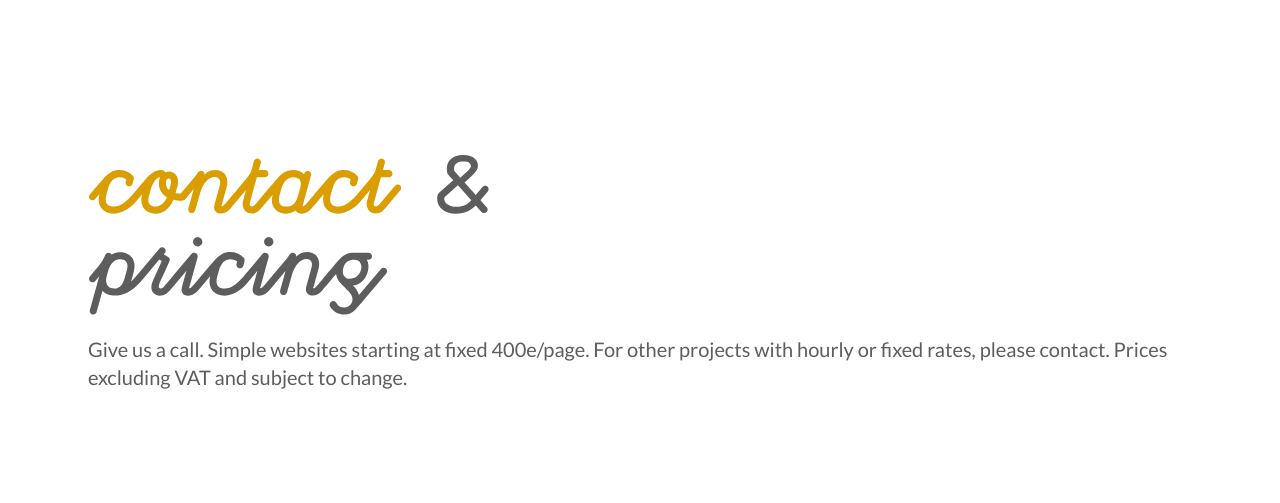
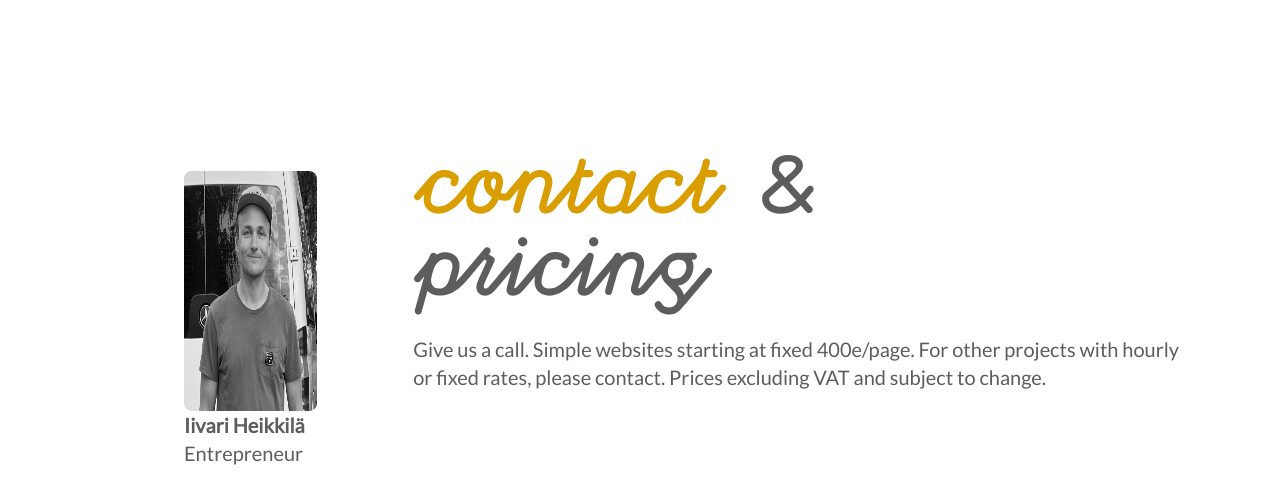
Before and after one commit to 1ivari/distio, a website: page index.html in a window 1280 px wide. Shown: the part 1478-1981 px from the top of the page. Drawn offline with Linux system fonts and the light colour scheme.

Commit message:
contact photos added

```diff
--- a/index.html
+++ b/index.html
@@ -189,7 +189,12 @@
     </section>
 
     <section id="contact">
-      <div class="container flex mx-auto p-6 py-24 max-w-6xl justify-end">
+      <div class="container flex mx-auto p-6 py-24 max-w-6xl justify-between">
+        <div class="flex-col mx-24 my-4">
+          <img class="rounded-lg h-60" src="img/iivr-2.jpg" alt="" />
+          <p><strong>Iivari Heikkilä</strong></p>
+          <p>Entrepreneur</p>
+        </div>
         <div class="">
           <img class="mb-5" src="img/contactpricing.svg" alt="" />
           <p class="max-w-fit">
```
Also changed, not shown: dist/output.css, img/iivr-1.jpg (added), img/iivr-2.jpg (added).
